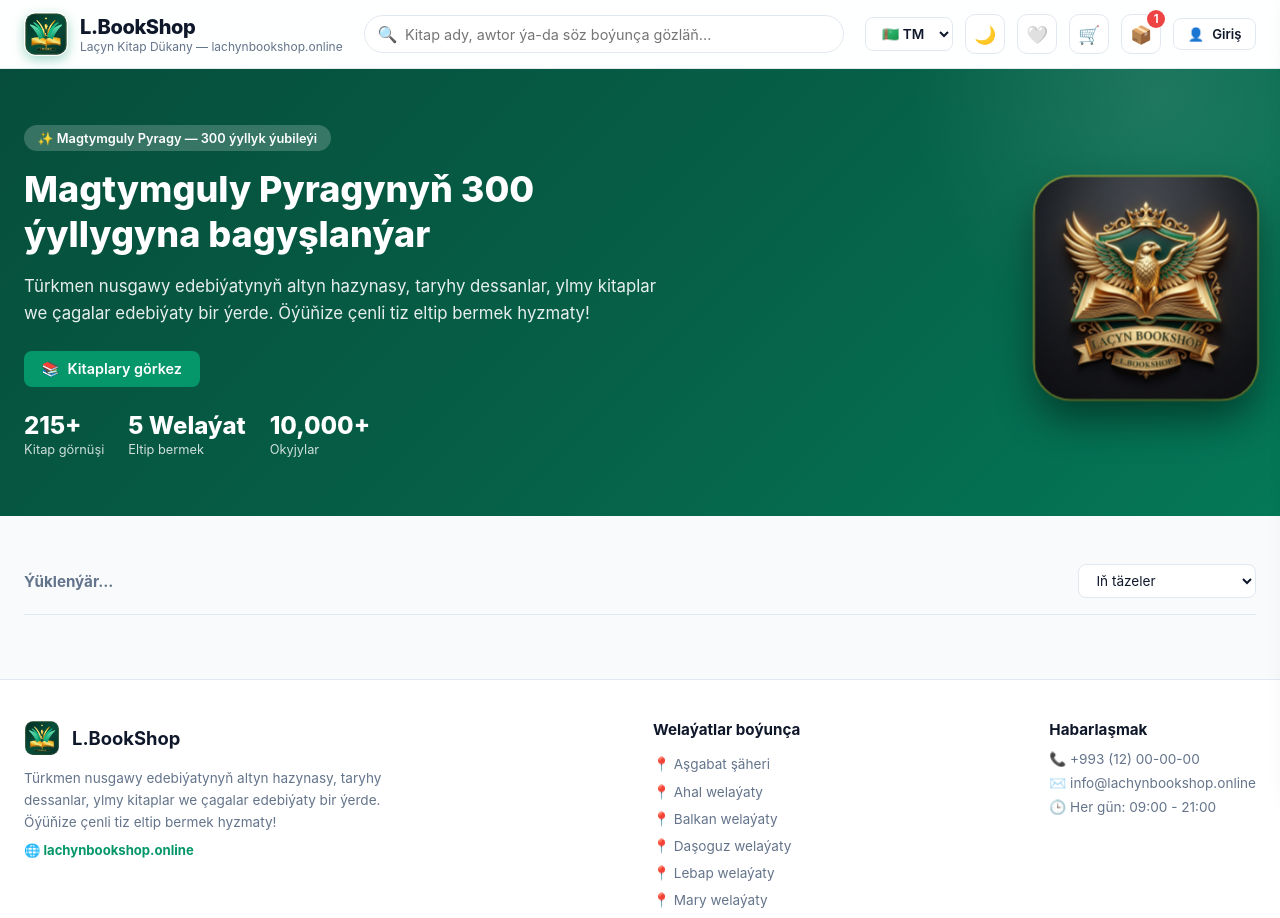
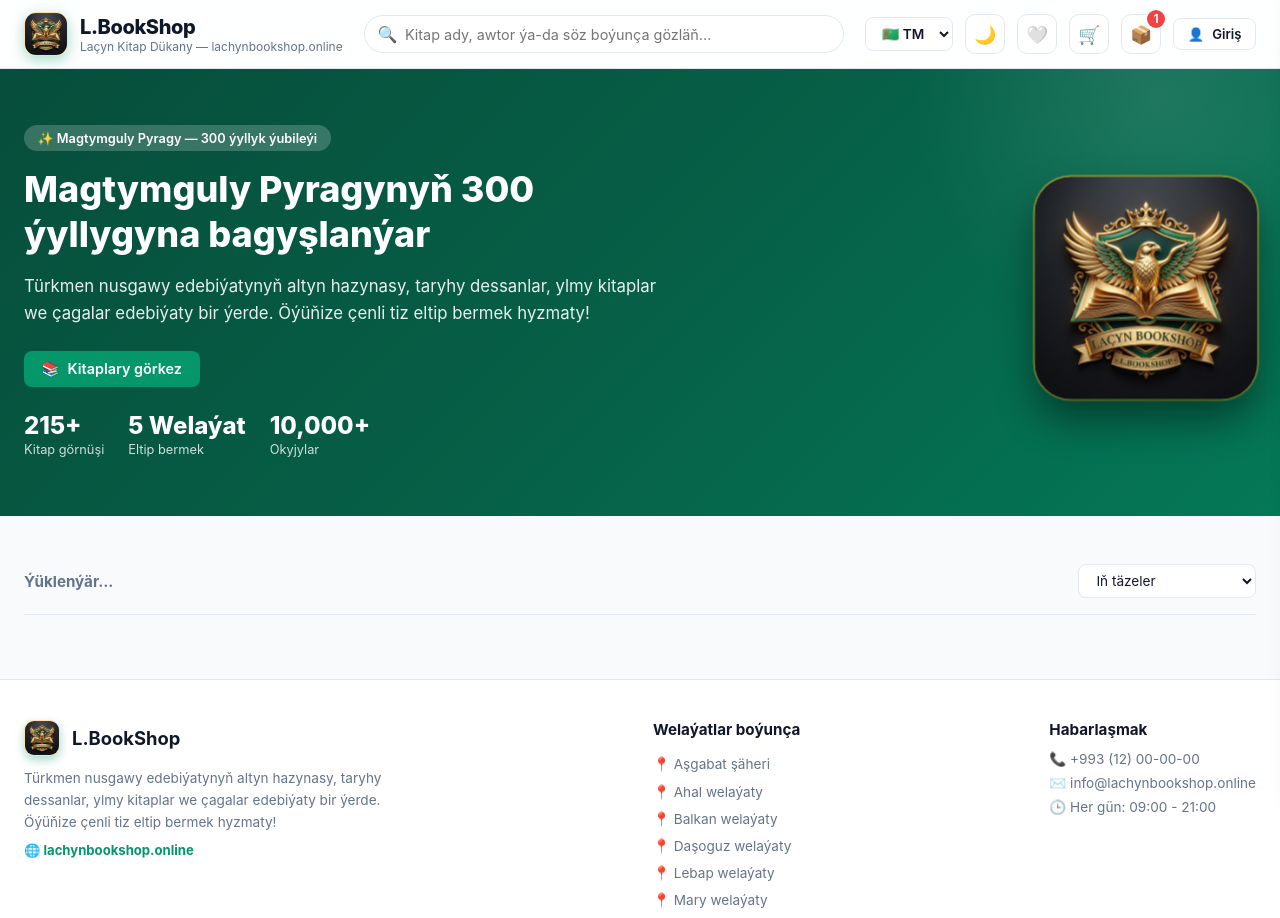
Before and after one commit to lmerdanowa/lacynbook, a website: page public/index.html in a window 1280 px wide. Shown: the top 918 px of the page. Drawn offline with Linux system fonts and the light colour scheme; no server answers.

Commit message:
fix: replace low-quality SVG icon with high-resolution 3D luxury emblem everywhere

```diff
--- a/public/index.html
+++ b/public/index.html
@@ -5,7 +5,10 @@
   <meta name="viewport" content="width=device-width, initial-scale=1.0">
   <title>L.BookShop - lachynbookshop.online | Onlaýn Kitap Dükany</title>
   <link rel="stylesheet" href="styles.css">
-  <link rel="icon" type="image/svg+xml" href="assets/logo-icon.svg">
+  <link rel="icon" type="image/x-icon" href="favicon.ico">
+  <link rel="icon" type="image/png" sizes="32x32" href="assets/favicon-32x32.png">
+  <link rel="icon" type="image/png" sizes="16x16" href="assets/favicon-16x16.png">
+  <link rel="apple-touch-icon" sizes="180x180" href="assets/apple-touch-icon.png">
 </head>
 <body>
 
@@ -13,7 +16,7 @@
   <header>
     <div class="nav-container">
       <div class="logo-area" onclick="window.scrollTo({ top: 0, behavior: 'smooth' })">
-        <img src="assets/logo-icon.svg" alt="L.BookShop Logo" class="brand-logo-img">
+        <img src="assets/logo-icon-3d.png" alt="L.BookShop Logo" class="brand-logo-img">
         <div class="logo-text">
           <h1 data-i18n="brandTitle">L.BookShop</h1>
           <p data-i18n="tagline">lachynbookshop.online</p>
@@ -473,7 +476,7 @@
     <div class="footer-container">
       <div style="max-width: 380px;">
         <div style="display: flex; align-items: center; gap: 0.75rem; margin-bottom: 0.75rem;">
-          <img src="assets/logo-icon.svg" alt="L.BookShop Logo" style="width: 36px; height: 36px; border-radius: 8px;">
+          <img src="assets/logo-icon-3d.png" alt="L.BookShop Logo" style="width: 36px; height: 36px; border-radius: 10px; box-shadow: 0 4px 10px rgba(5, 150, 105, 0.35); border: 1.5px solid rgba(245, 158, 11, 0.3);">
           <strong style="font-size: 1.15rem;" data-i18n="brandTitle">L.BookShop</strong>
         </div>
         <p style="font-size: 0.85rem; color: var(--text-muted); line-height: 1.6;" data-i18n="heroDesc">
--- a/public/styles.css
+++ b/public/styles.css
@@ -81,12 +81,17 @@ header {
   height: 44px;
   border-radius: 12px;
   object-fit: cover;
-  box-shadow: 0 4px 12px rgba(5, 150, 105, 0.35);
-  transition: transform 0.25s cubic-bezier(0.16, 1, 0.3, 1);
+  box-shadow: 0 4px 14px rgba(5, 150, 105, 0.35);
+  border: 1.5px solid rgba(245, 158, 11, 0.35);
+  transition: transform 0.25s cubic-bezier(0.16, 1, 0.3, 1), box-shadow 0.25s ease;
+  image-rendering: -webkit-optimize-contrast;
+  image-rendering: auto;
 }
 
 .logo-area:hover .brand-logo-img {
   transform: scale(1.08) rotate(-2deg);
+  box-shadow: 0 6px 20px rgba(5, 150, 105, 0.5);
+  border-color: rgba(245, 158, 11, 0.7);
 }
 
 .logo-icon {
```
Also changed, not shown: public/admin.html (+6 -3 lines), public/assets/apple-touch-icon.png (added), public/assets/favicon-16x16.png (added), public/assets/favicon-32x32.png (added), public/assets/logo-512.png (added), public/assets/logo-icon-3d.png (added), public/favicon.ico (added).
